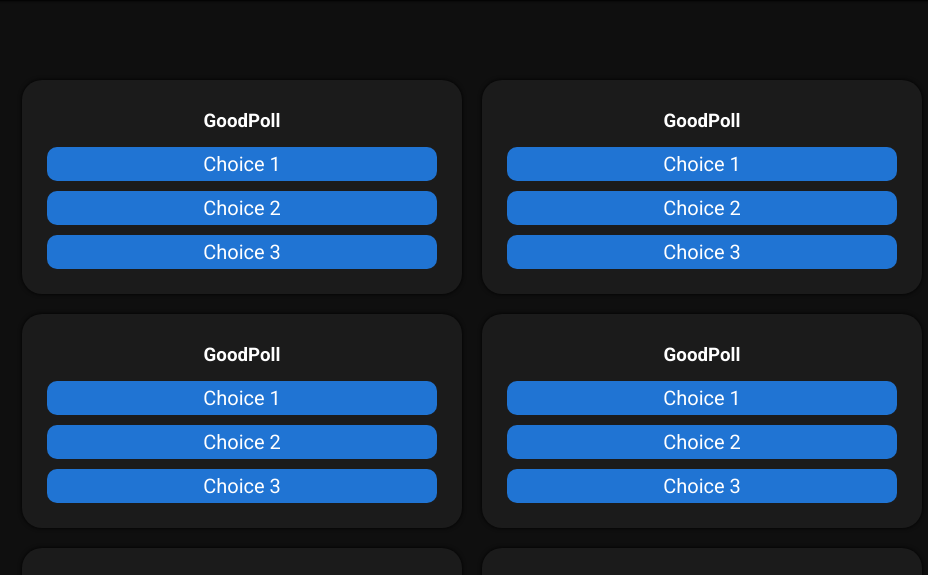
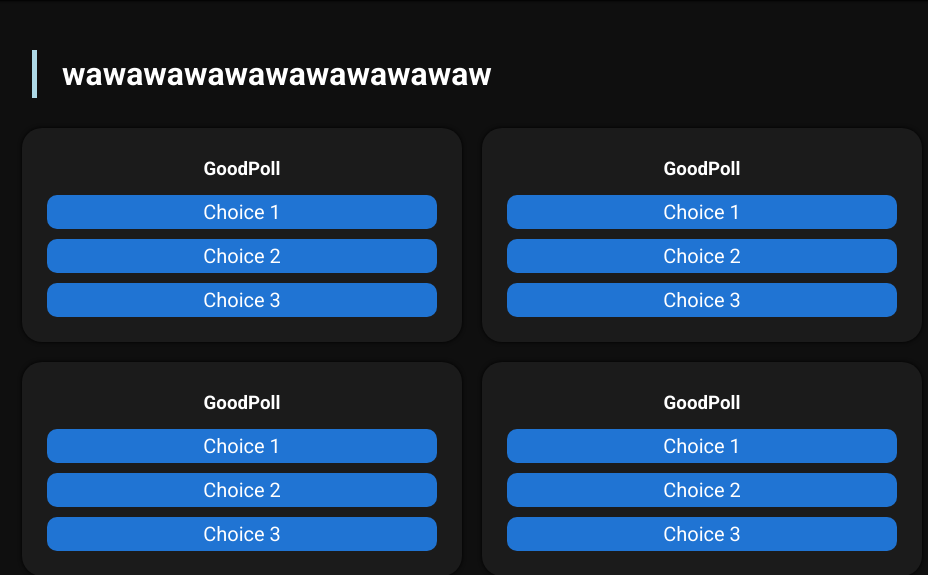
Before and after one commit to seamussmith/PollsProject, a Django app: page /pollapp/ in a window 1280 px wide. Shown: the part 110-685 px from the top of the page, without its empty margins (168-1096 px from the left). Run offline with Django 3.2, Linux system fonts and the light colour scheme.

Commit message:
trying out some new header styling

```diff
--- a/pollapp/templates/pages/index.html
+++ b/pollapp/templates/pages/index.html
@@ -6,6 +6,9 @@
     {% comment %} TODO: Add poll functionality {% endcomment %}
 {% endblock head %}
 {% block body %}
+    <div class="content__header">
+        <h1>wawawawawawawawawawaw</h1>
+    </div>
     <div class="poll-container">
         {% for i in 0|seq:20 %}
             <div class="poll" style="animation-delay: {{ forloop.counter|mul:0.05 }}s;">
--- a/static/styles/content.css
+++ b/static/styles/content.css
@@ -26,8 +26,10 @@ footer {
 }
 
 .content__header {
-    background-color: var(--layer-3);
-    padding: 20px 50px;
+    /* background-color: var(--layer-3); */
+    padding: 5px 25px;
+    margin: 0 200px;
+    border-left: solid var(--link-color) 5px;
 }
 
 .content__subheader {
```
